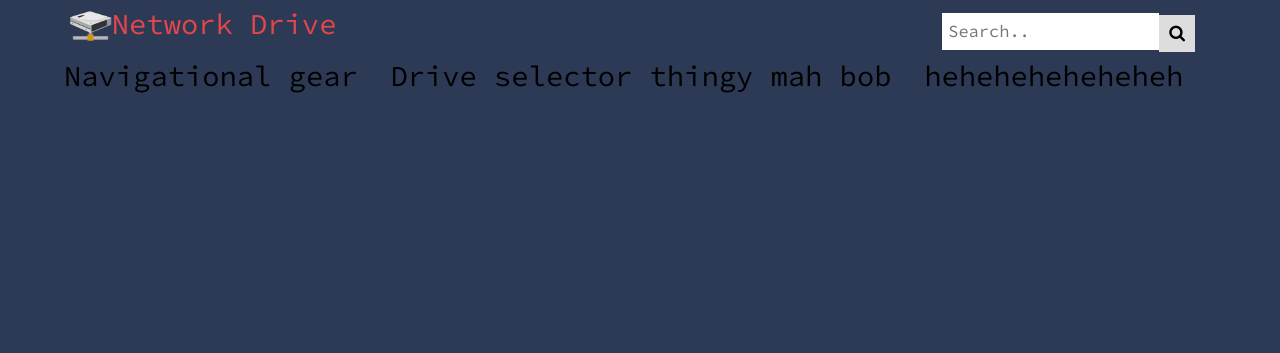
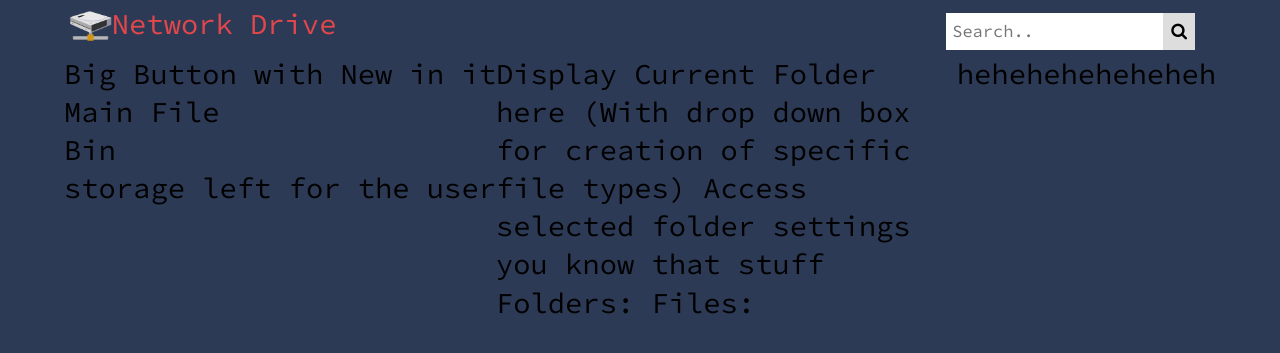
Before and after one commit to SacredAI/networkDrive, a Python web app: template netdrive/templates/network/netdrive.html in a window 1280 px wide. Shown: the top 353 px of the page. Run offline with Jinja, Linux system fonts and the light colour scheme; the template is opened without the code that fills it, so the values that code supplies are empty.

Commit message:
search bar skeleton main page

```diff
--- a/netdrive/static/css/style.css
+++ b/netdrive/static/css/style.css
@@ -158,14 +158,12 @@ body {
     margin-top: 8px;
     font-size: 17px;
     border: none;
-    -webkit-transition: width 0.4s ease-in-out;
-    transition: width 0.4s ease-in-out;
 }
 
 .searchbar button {
     float: right;
-    padding: 6px 10px;
-    margin-top: 10px;
+    padding: 6px 8px;
+    margin-top: 8px;
     margin-right: 16px;
     background: #ddd;
     font-size: 17px;
--- a/netdrive/templates/network/netdrive.html
+++ b/netdrive/templates/network/netdrive.html
@@ -7,25 +7,35 @@
     {% block header %}
         <div class="loggedinuser">{{ session['user'] }}</div>
         <div class="searchbar">
-            <form name="search" method="post" action="/network/search">
+            <form name="search" method="get" action="/network/search">
                 <input type="text" placeholder="Search.." name="search">
                 <button type="submit"><i class="fa fa-search"></i></button>
             </form>
         </div>
     {% endblock %}
-    {% block tab %}Drive selector thingy mah bob{% endblock %}r
-    {% block nav %}Navigational gear{% endblock %}
+    {% block tab %}Display Current Folder here (With drop down box for creation of specific file types) Access selected
+        folder settings you know that stuff{% endblock %}r
+    {% block nav %}Big Button with New in it<br>Main File<br>Bin<br> storage left for the user {# Assigned By admin
+#}{% endblock %}
     {% block content %}
+        Folders:
+        {% for x in folders %}
+            <a href="#"><img
+                    src="{{ url_for( 'static', filename='assets/fileicons/folder.png' ) }}"
+                    alt="{{ x }}">{{ x }}{# TODO: Fix this up so it displays the name of the file and then style it #}
+            </a>
+        {% endfor %}
+        Files:
         {% for x in files %}
             <a href="#"><img
                     src="{{ url_for( 'static', filename='assets/fileicons/file.png' ) }}"
-                    alt="{{ x }}">{# TODO: Fix this up so it displays the name of the file and the Proper Icon #}
+                    alt="{{ x }}">{{ x }}{# TODO: Fix this up so it displays the name of the file and the Proper Icon #}
             </a>
         {% endfor %}
         {% for x in folders %}
             <a href="#"><img
                     src="{{ url_for( 'static', filename='assets/fileicons/folder.png' ) }}"
-                    alt="{{ x }}">{# TODO: Fix this up so it displays the name of the file and then style it #}
+                    alt="{{ x }}">{{ x }}{# TODO: Fix this up so it displays the name of the file and then style it #}
             </a>
         {% endfor %}
     {% endblock %}
--- a/netdrive/util/file.py
+++ b/netdrive/util/file.py
@@ -83,7 +83,8 @@ def delete_folder(path):
     '''
     if not os.path.exists(path):
         raise NotADirectoryError('Couldn\'t find the folder specified')
-    # Empties a folder before deleting it because python can't delete a folder if it has files inside
+    # Empties a folder before deleting it because python can't delete a folder if it
+    # has files inside
     for root, folders, files in os.walk(path, topdown=False):
         for x in files:
             os.remove(os.path.join(root, x))
```
Also changed, not shown: netdrive/modules/network/__init__.py (+9 -1 lines), netdrive/modules/network/search.py (added, +21 -0 lines), netdrive/__init__.py (line endings or trailing spaces).
